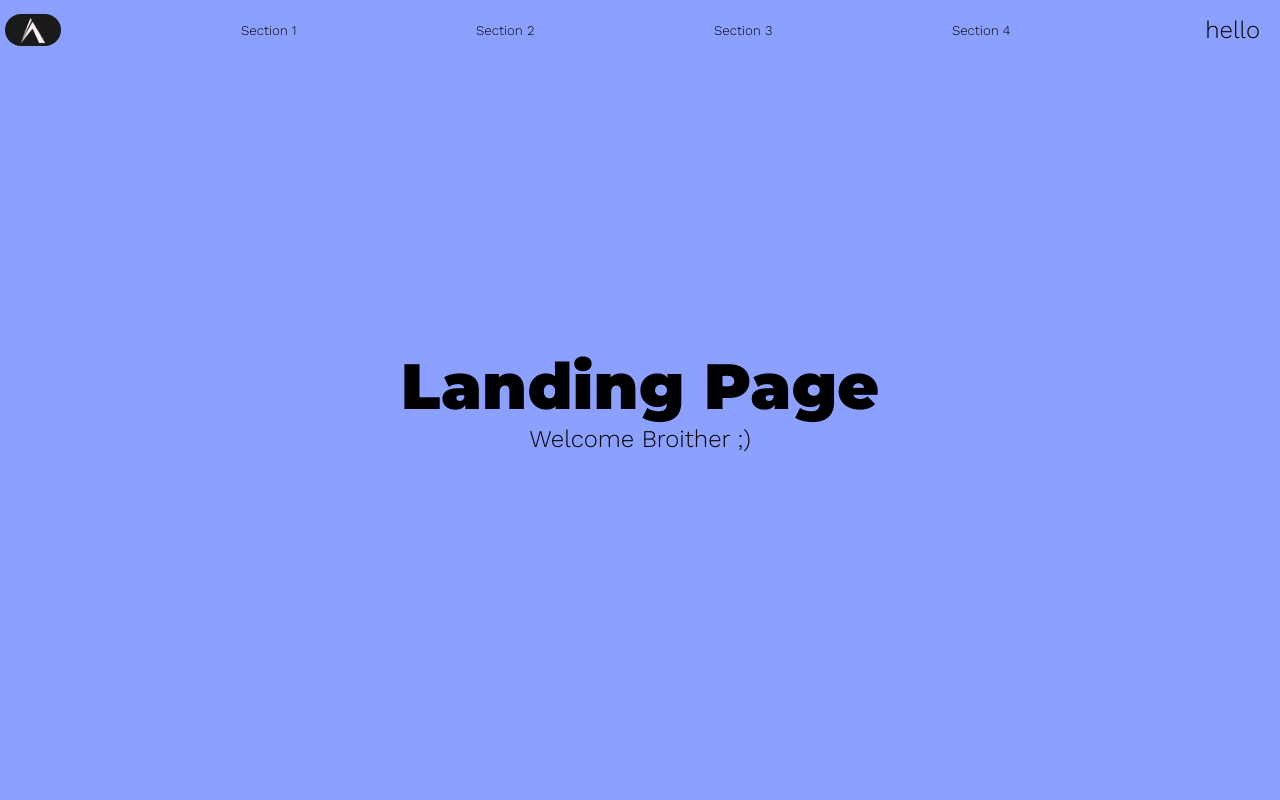
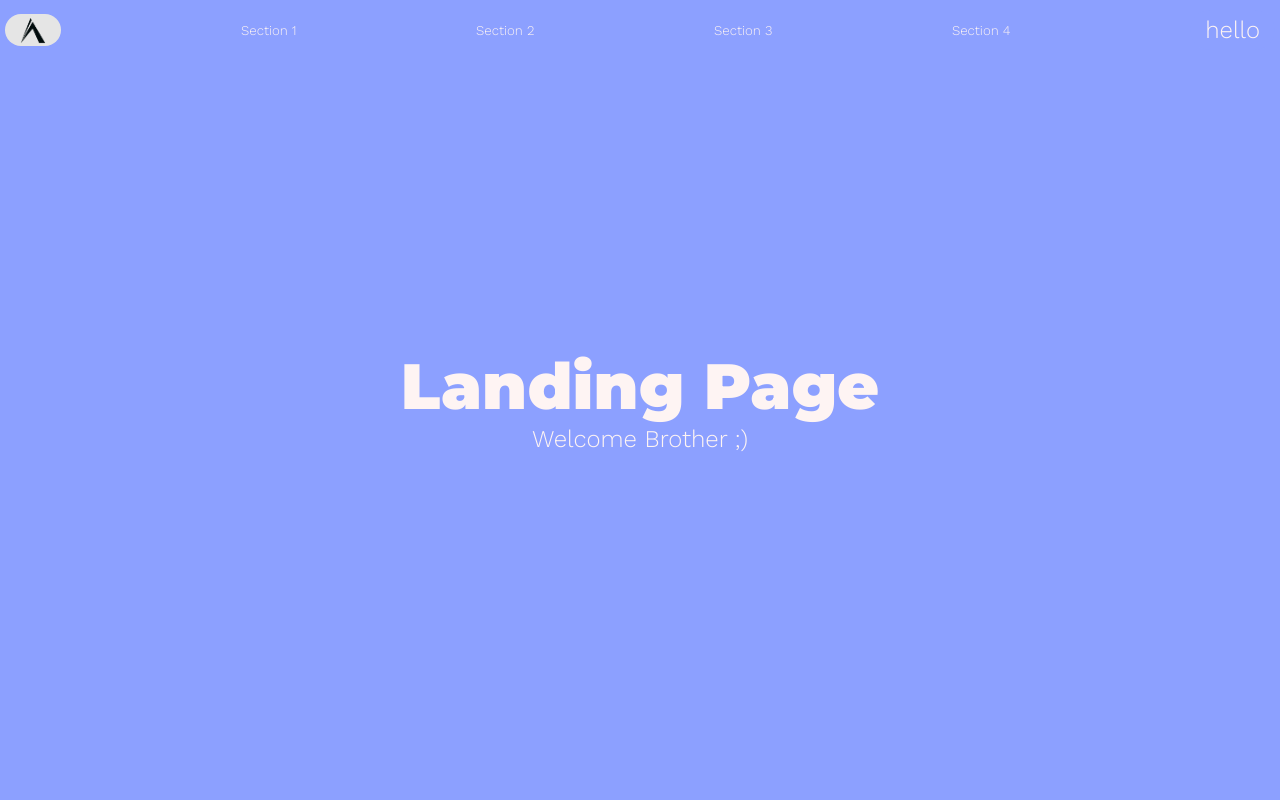
Before and after one commit to AhmadSci/Landing-Page, a plain HTML site: page index.html in a window 1280 px wide. Shown: the top 800 px of the page. Drawn offline with nearby package versions, Linux system fonts and the light colour scheme.

Commit message:
Style changes, NavBar does more stuff now

```diff
--- a/css/styles.css
+++ b/css/styles.css
@@ -13,6 +13,9 @@ h1, h2{
     font-weight: 900;
     font-size: 4em;
     text-align: center;
+}
+h1{
+    color: #fef4f3;
 }
 h2{
     font-size: 2.2em;
@@ -42,6 +45,13 @@ h2{
     background-color:white;
 }
 
+#navbar__list li{
+    color: #fef4f3;
+}
+#navbar__list li:focus{
+    color: #1a1a1a;
+}
+
 .topLogoContainer{
     z-index: 100;
     border-radius: 20px;
@@ -61,6 +71,13 @@ h2{
     border-radius: 0px;
     box-shadow: 1px 3px 10px rgba(0, 0, 0, .2);
 }
+.linkLogo{
+    filter: invert();
+    transition: .5s;
+}
+.linkLogo:focus{
+    filter: none;
+}
 
 .appButtton{
     z-index: 100;
@@ -72,7 +89,7 @@ h2{
     background-color: #8ca0ff;
     padding: 6px 15px ;
     border-radius: 20px;
-    color:black;
+    color:#fef4f3;
     transition: .5s, border-radius .8s;
     margin-right: 5px;
 }
@@ -81,6 +98,9 @@ h2{
     opacity: .5;
     box-shadow: 1px 3px 10px rgba(0, 0, 0, .2);
     border-radius: 0px;
+}
+.helloButton:focus{
+    color:#1a1a1a;
 }
 
 ul{
@@ -219,7 +239,7 @@ ul{
 #upBtn{
     pointer-events: auto;
 	cursor: pointer;
-	background-color: #1a1a1a;
+	background-color: #fef4f3;
 	border: none;
 	padding: 1.5rem 2rem;
 	margin: 3%;
@@ -229,12 +249,12 @@ ul{
 	display: inline-block;
     transition: .5s, border-radius 1s;
     border-radius: 20px;
-    color: #fef4f3;
+    color: #1a1a1a;
 }
 
 #upBtn:hover, #upBtn:focus{
-    background-color: rgba(26, 26, 26, .5);
-    color: rgba(254, 244, 243, .7);
+    background-color: rgba(254, 244, 243, .5);
+    color: rgba(26, 26, 26, .7);
     border-radius: 0px;
     box-shadow: 2px 5px 15px rgba(0, 0, 0, .2);
 }
--- a/index.html
+++ b/index.html
@@ -26,7 +26,7 @@
         <main>
             <header class="mainTitle">
                 <h1>Landing Page</h1>
-                <p>Welcome Broither ;)</p>
+                <p style = "color: #fef4f3;">Welcome Brother ;)</p>
             </header>
 
             <div class="mainDiv">
--- a/js/app.js
+++ b/js/app.js
@@ -5,6 +5,7 @@ const upBtn = document.querySelector("#upBtn");
 const title = document.querySelector(".mainTitle")
 const navBarBackground = document.querySelector(".navbar__menu");
 const helloButton = document.querySelector(".helloButton");
+const linkLogo = document.querySelector(".linkLogo");
 let i;
 
 //add sections to the navigation bar
@@ -32,7 +33,7 @@ upBtn.addEventListener("click", function(){
     title.scrollIntoView({behavior: "smooth", block: "start", inline: "nearest"});
 })
 
-//change the background color of the navbar on scrolling past the main title
+//change the background color of the navbar and addingshadow on scrolling past the main title
 window.addEventListener('scroll', function (e) {
     if ( document.documentElement.scrollTop > (title.getBoundingClientRect().bottom + 750)) {
             navBarBackground.style.setProperty('background-color', '#ffffff');
@@ -43,11 +44,33 @@ window.addEventListener('scroll', function (e) {
         }
 });
 
-//add shadow to the navbar on scrolling past the main title
+//chaging the background color and color of text of the hello button on scrolling past the main title
 window.addEventListener('scroll', function (e) {
     if ( document.documentElement.scrollTop > (title.getBoundingClientRect().bottom + 750)) {
             helloButton.style.setProperty('background-color', '#ffffff');
+            helloButton.style.setProperty('color', '#1a1a1a');
         } else {
             helloButton.style.setProperty('background-color', '#8ca0ff');
+            helloButton.style.setProperty('color', '#fef4f3');
         }
 });
+
+//changing the color of the ul elemnts on scrolling past the main title
+for (let i = 0; i < navbarsections.length; i++){
+    window.addEventListener('scroll', function (e) {
+        if ( document.documentElement.scrollTop > (title.getBoundingClientRect().bottom + 750)) {
+                navbarsections[i].style.setProperty('color', '#1a1a1a');
+            } else {
+                navbarsections[i].style.setProperty('color', '#fef4f3');
+            }
+    });
+}
+
+//inverts the logo up top in the navbar on scrolling past the main title
+window.addEventListener('scroll', function (e) {
+    if ( document.documentElement.scrollTop > (title.getBoundingClientRect().bottom + 750)) {
+            linkLogo.style.setProperty('filter', 'none');
+        } else {
+            linkLogo.style.setProperty('filter', 'invert()');
+        }
+});
```
